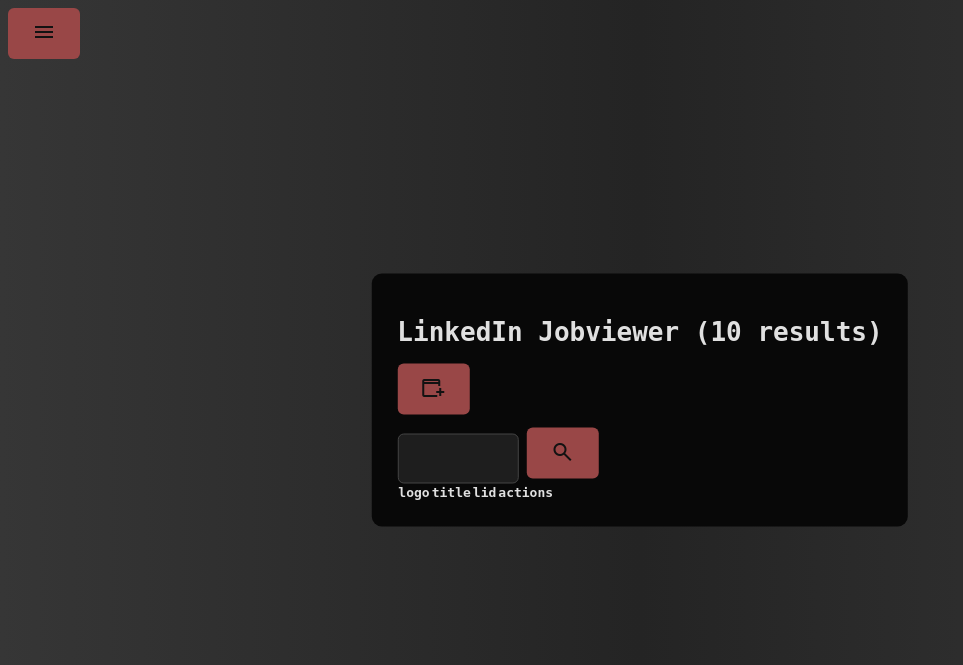
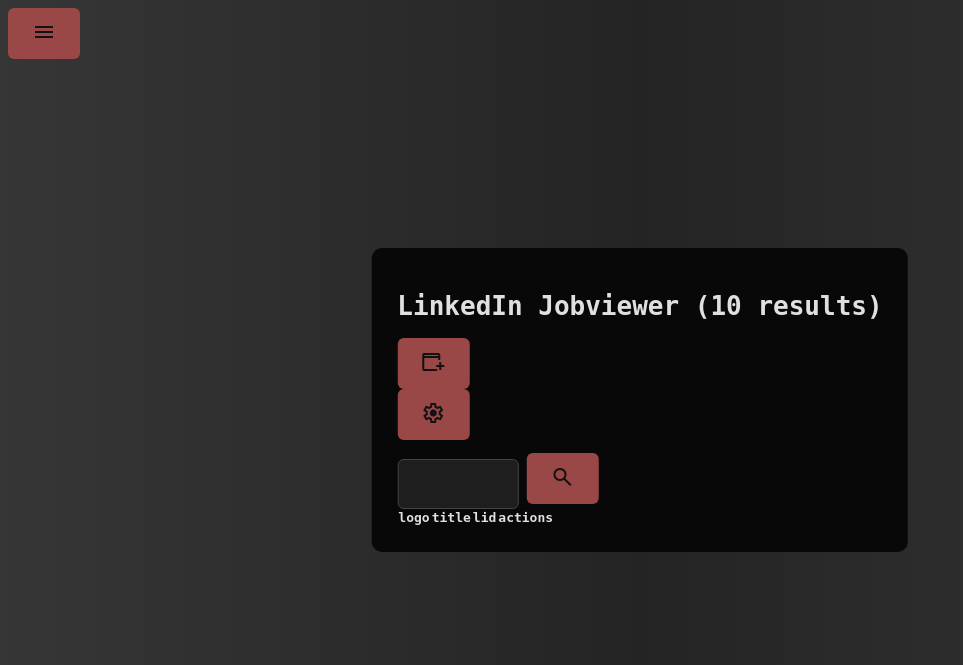
Before and after one commit to justusdecker/Application-Manager, a Flask app: template src/backend/templates/linkedin_job_viewer.html in a window 1280 px wide. Shown: the top 665 px of the page, without its empty margins (0-963 px from the left). Run offline with Flask 3, Linux system fonts and the light colour scheme; the template is opened without the code that fills it: most values are stand-ins (such as "Sample title", 1, 10 or a date in 2020); lists and menus that the app fills with data are empty.

Commit message:
added btn that redirects to jobsearch_settings

```diff
--- a/src/backend/templates/linkedin_job_viewer.html
+++ b/src/backend/templates/linkedin_job_viewer.html
@@ -1,11 +1,14 @@
 {% extends "default.html" %}
 {% block title %}LinkedIn Jobviewer{% endblock %}
-{% block header %}LinkedIn Jobviewer ({{ ammount }} results){% endblock %}
+{% block header %}LinkedIn Jobviewer ({{ ammount }} / {{ max_ammount }} results){% endblock %}
 {% block content %}
 <div class="user-input-div">
-<h1>LinkedIn Jobviewer ({{ ammount }} results)</h1>
+<h1>LinkedIn Jobviewer ({{ ammount }} {% if max_ammount != ammount %}/ {{ max_ammount }}{% endif %} results)</h1>
 <form action="/linkedin/create" method="get">
     <button type="submit"><span class="material-symbols-outlined">add_ad</span></button>
+</form>
+<form action="/jobsearch_settings" method="get">
+    <button type="submit"><span class="material-symbols-outlined">settings</span></button>
 </form>
 <p>{{ searchfor }}</p>
 <form action="" method="post">
```
